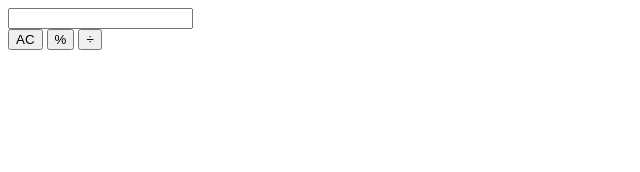
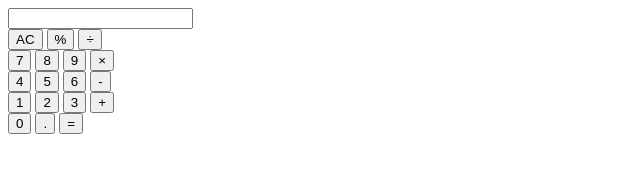
Before and after one commit to faqihrahman/kalkulator, a plain HTML site: page index.html in a window 1280 px wide. Shown: the whole page, without its empty margins (0-640 px from the left). Drawn offline with Linux system fonts and the light colour scheme.

Commit message:
complete buttons on the calculator

```diff
--- a/index.html
+++ b/index.html
@@ -15,6 +15,33 @@
                 <button class="percentage">%</button>
                 <button class="operator">&divide;</button>
             </div>
+
+            <div class="row">
+                <button class="number">7</button>
+                <button class="number">8</button>
+                <button class="number">9</button>
+                <button class="operator">&times;</button>
+            </div>
+
+            <div class="row">
+                <button class="number">4</button>
+                <button class="number">5</button>
+                <button class="number">6</button>
+                <button class="operator">-</button>
+            </div>
+
+            <div class="row">
+                <button class="number">1</button>
+                <button class="number">2</button>
+                <button class="number">3</button>
+                <button class="operator">+</button>
+            </div>
+
+            <div class="row">
+                <button class="number zero-btn">0</button>
+                <button class="decimal">.</button>
+                <button class="equal-sign">=</button>
+            </div>
         </div>
 
     </div>
```
